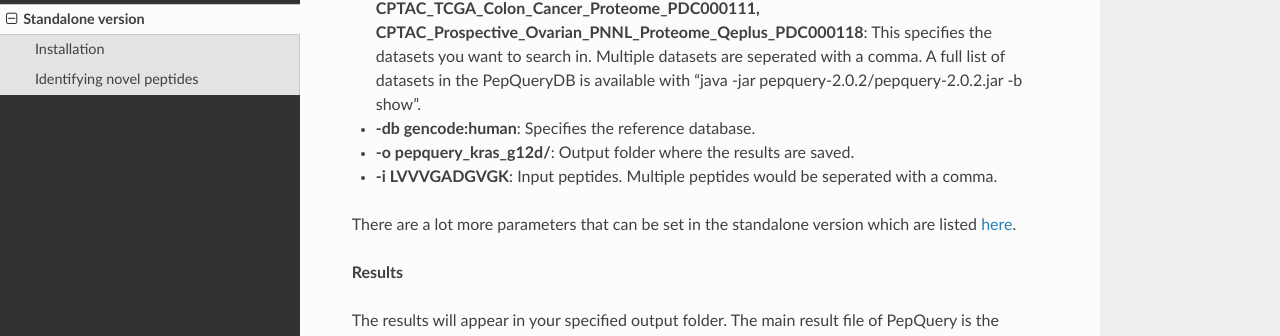
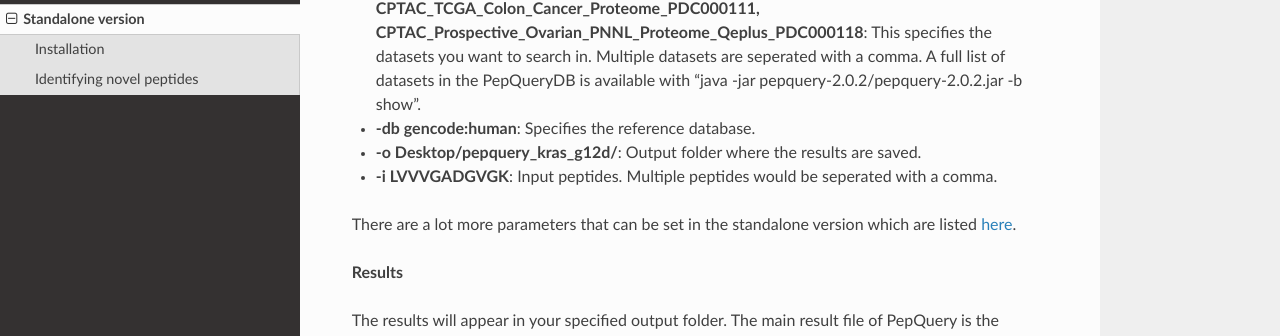
Before and after one commit to smuellerd/pepquery, a Sphinx documentation site: the page built from docs/source/standalone.rst, in a window 1280 px wide and 900 px high, scrolled down 966 px. Shown: the part 157-493 px from the top of the window. Built offline with Sphinx 7.4.7 and the Read the Docs theme 2.0.0, drawn with Linux system fonts in a browser that asks for light colours.

Commit message:
Update standalone.rst

```diff
--- a/docs/source/standalone.rst
+++ b/docs/source/standalone.rst
@@ -45,7 +45,7 @@
 - **java -jar pepquery-2.0.2/pepquery-2.0.2.jar**: Link to your PepQuery installment
 - **-b CPTAC_LUAD_Discovery_Study_Proteome_PDC000153, CPTAC_TCGA_Colon_Cancer_Proteome_PDC000111, CPTAC_Prospective_Ovarian_PNNL_Proteome_Qeplus_PDC000118**: This specifies the datasets you want to search in. Multiple datasets are seperated with a comma. A full list of datasets in the PepQueryDB is available with "java -jar pepquery-2.0.2/pepquery-2.0.2.jar -b show".
 - **-db gencode:human**: Specifies the reference database.
-- **-o pepquery_kras_g12d/**: Output folder where the results are saved.
+- **-o Desktop/pepquery_kras_g12d/**: Output folder where the results are saved.
 - **-i LVVVGADGVGK**: Input peptides. Multiple peptides would be seperated with a comma.
 
 There are a lot more parameters that can be set in the standalone version which
```
